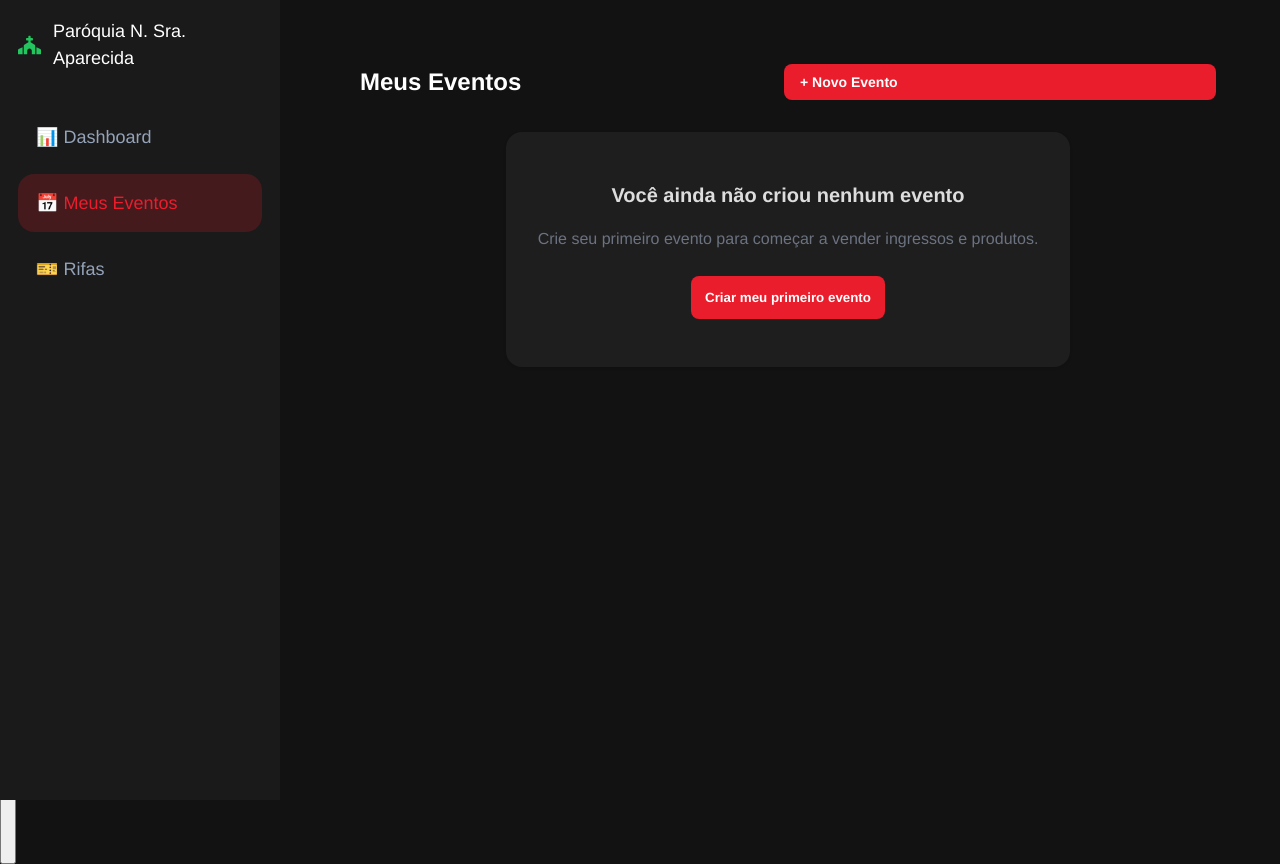
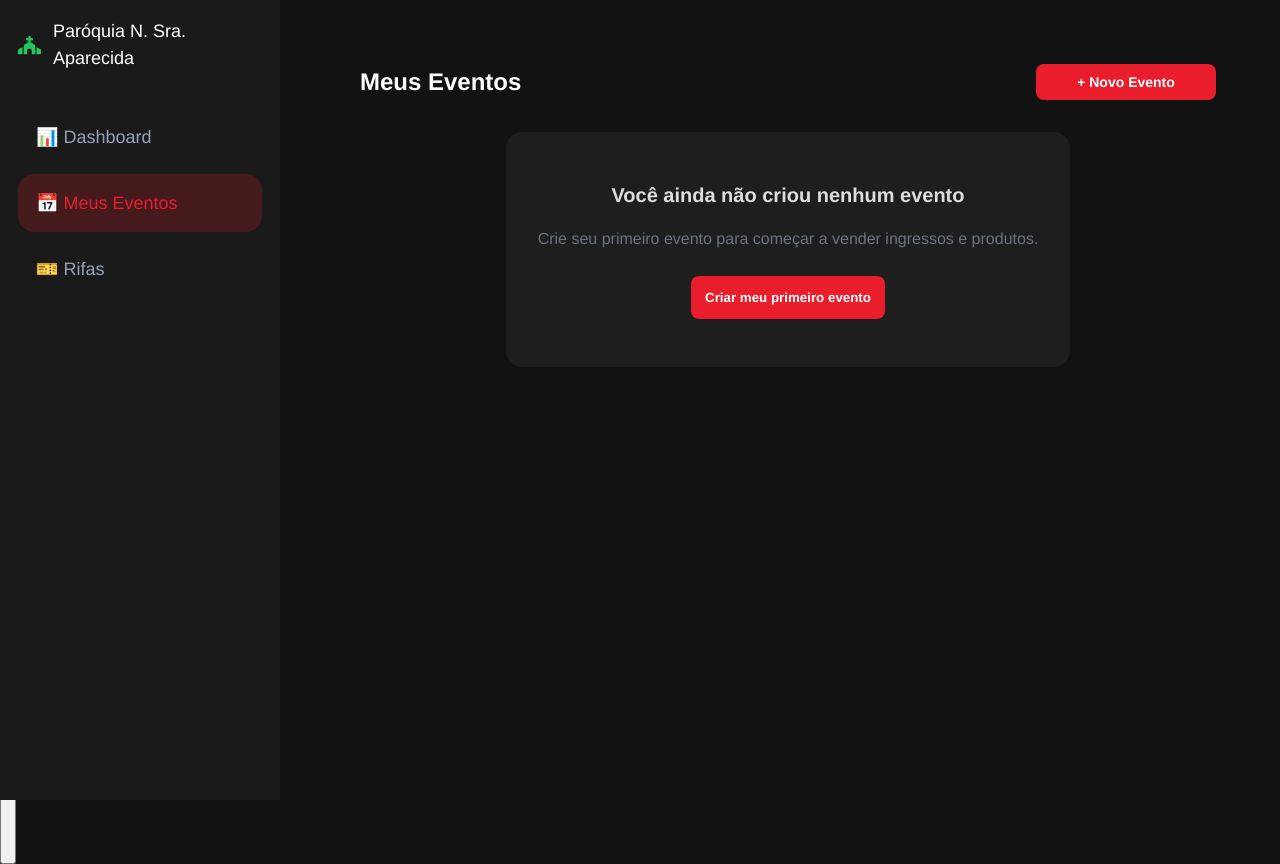
Before and after one commit to vinnimagalhaes/admin-igreja, a React (Vite) app: page /admin/events-list in a window 1280 px wide. Built offline with nearby package versions, Linux system fonts and the light colour scheme.

Commit message:
cehckout rifa

```diff
--- a/src/pages/EventsList.css
+++ b/src/pages/EventsList.css
@@ -28,8 +28,11 @@
   cursor: pointer;
   display: inline-flex;
   align-items: center;
+  justify-content: center;
   gap: 8px;
   height: 36px;
+  width: 180px;
+  max-width: 180px;
 }
 
 .events-list-header .button-primary:hover {
```
